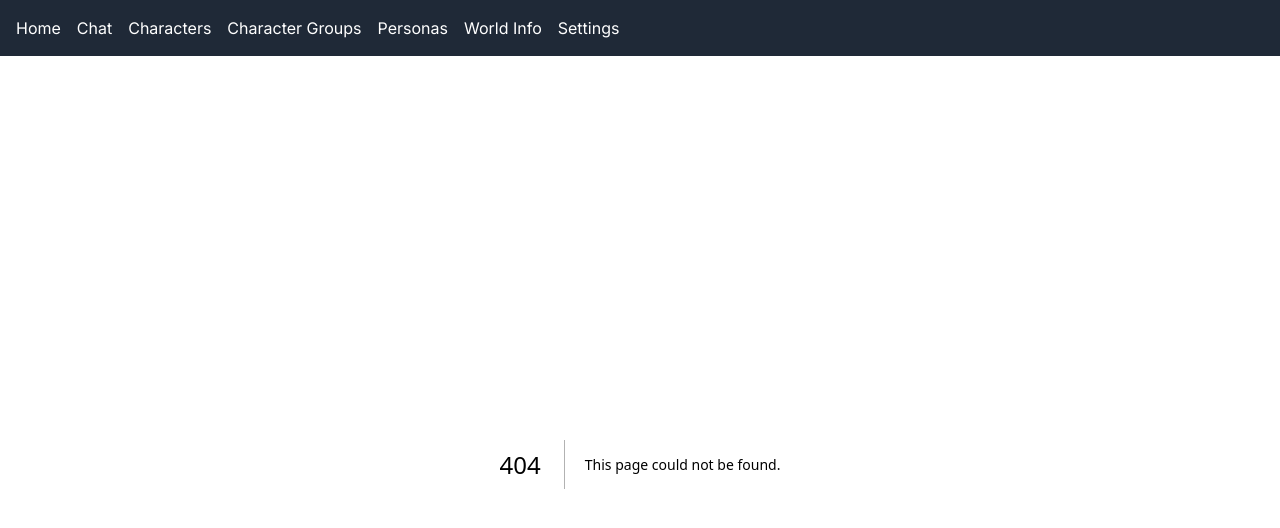
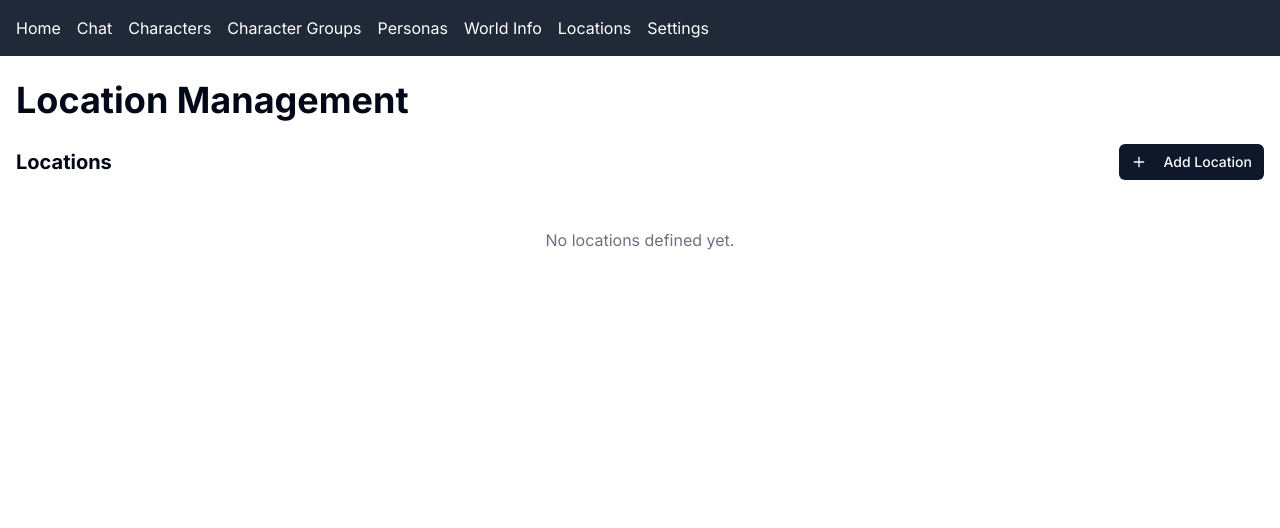
Before and after one commit to adunato/parley, a Next.js app: page /locations in a window 1280 px wide. Before the commit this address had no page. Shown: the top 528 px of the page. Built offline with nearby package versions, Linux system fonts and the light colour scheme.

Commit message:
Refine Locations feature: dedicated page and nav link

```diff
--- a/src/app/layout.tsx
+++ b/src/app/layout.tsx
@@ -50,6 +50,11 @@ export default function RootLayout({
               </Link>
             </li>
             <li>
+              <Link href="/locations" className="text-white hover:text-gray-300">
+                Locations
+              </Link>
+            </li>
+            <li>
               <Link href="/settings" className="text-white hover:text-gray-300">
                 Settings
               </Link>
--- /dev/null
+++ b/src/app/locations/page.tsx
@@ -0,0 +1,20 @@
+'use client';
+
+import { LocationManager } from '@/components/location-manager/location-manager';
+import { useEntityStore } from '@/lib/entityStore';
+
+export default function LocationsPage() {
+    const { locations, addLocation, updateLocation, deleteLocation } = useEntityStore();
+
+    return (
+        <div className="container mx-auto p-4">
+            <h1 className="text-4xl font-bold mb-6">Location Management</h1>
+            <LocationManager
+                locations={locations || []}
+                onAdd={addLocation}
+                onUpdate={updateLocation}
+                onDelete={deleteLocation}
+            />
+        </div>
+    );
+}
--- a/src/app/world-info/page.tsx
+++ b/src/app/world-info/page.tsx
@@ -24,12 +24,11 @@ import {
 } from "@/components/ui/tooltip";
 
 import { ProjectManager } from '@/components/world/ProjectManager';
-import { LocationManager } from '@/components/location-manager/location-manager';
 import { ProjectService } from '@/lib/services/projectService';
 
 export default function WorldInfoPage() {
   const { worldDescription, setWorldDescription, aiStyle, setAiStyle, clearAllData: clearParleyData } = useParleyStore();
-  const { clearAllData: clearEntityData, locations, addLocation, updateLocation, deleteLocation } = useEntityStore();
+  const { clearAllData: clearEntityData } = useEntityStore();
   const [isLoading, setIsLoading] = useState(false);
   const [isWorldPromptDialogOpen, setIsWorldPromptDialogOpen] = useState(false);
   const [isAiStylePromptDialogOpen, setIsAiStylePromptDialogOpen] = useState(false);
@@ -295,14 +294,6 @@ export default function WorldInfoPage() {
                 rows={10}
               />
             </div>
-            <div className="pt-6">
-              <LocationManager
-                locations={locations || []}
-                onAdd={addLocation}
-                onUpdate={updateLocation}
-                onDelete={deleteLocation}
-              />
-            </div>
           </div>
         </CardContent>
         <CardFooter className="flex justify-end">
@@ -330,6 +321,6 @@ export default function WorldInfoPage() {
           </Dialog>
         </CardFooter>
       </Card>
-    </div>
+    </div >
   );
 }
```
